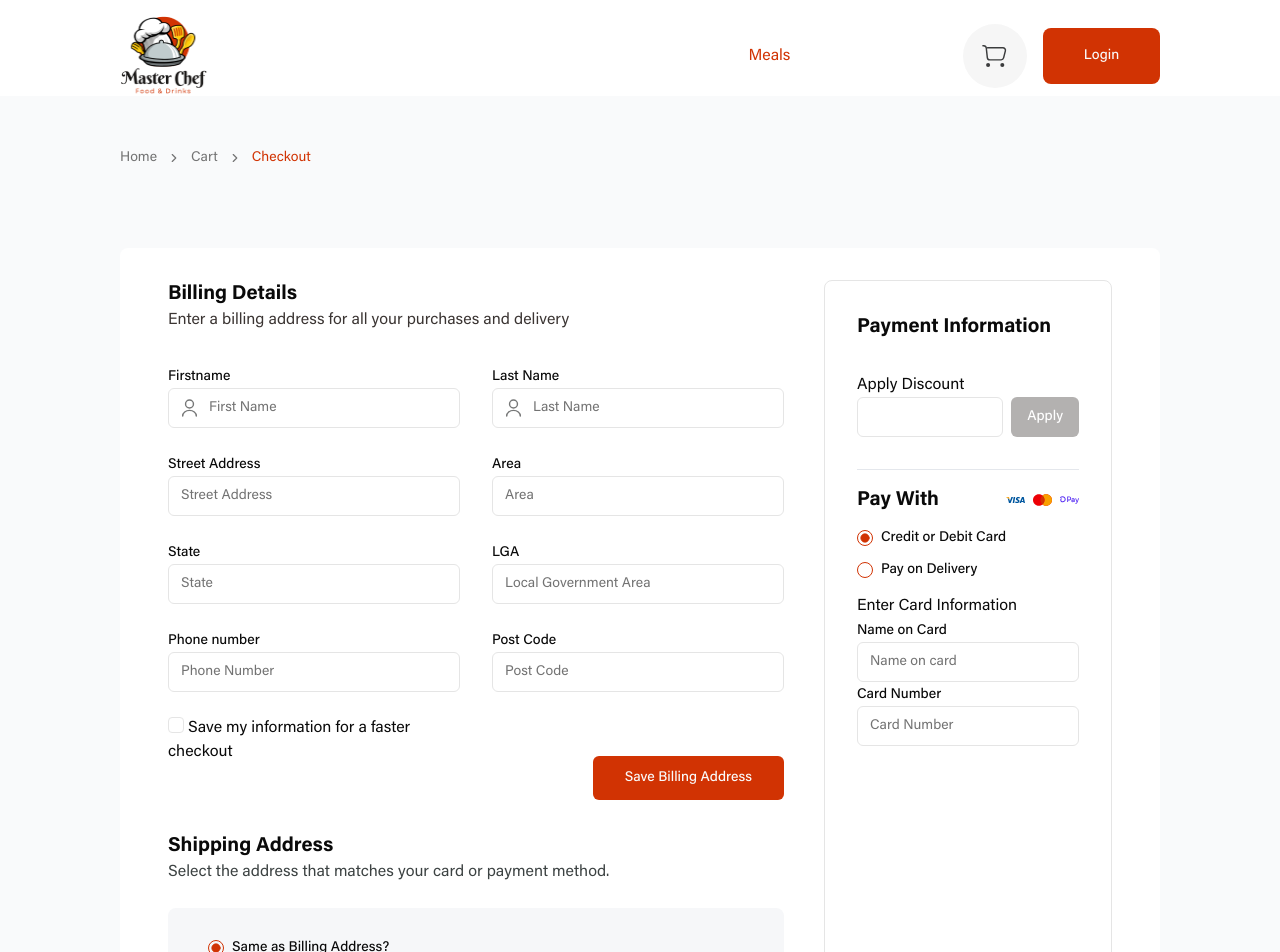
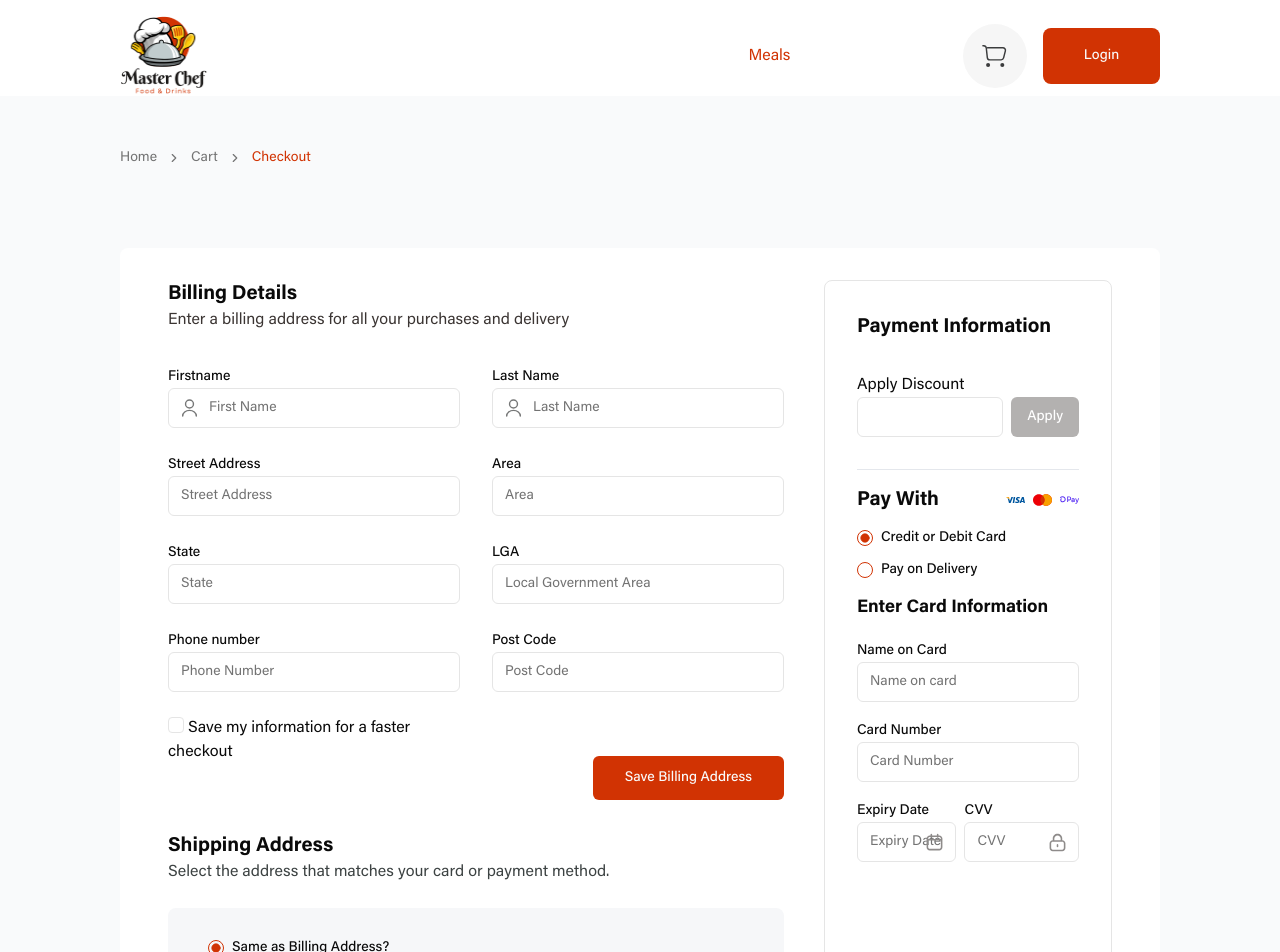
Before and after one commit to it-awonugba/HNG-e-commerce-solution, a Next.js app: page /checkout in a window 1280 px wide. Shown: the top 952 px of the page. Built offline with nearby package versions, Linux system fonts and the light colour scheme.

Commit message:
Completed

```diff
--- a/app/_components/Checkout/PaymentSummary.tsx
+++ b/app/_components/Checkout/PaymentSummary.tsx
@@ -48,8 +48,8 @@ export default function PaymentSummary() {
           </div>
         </RadioGroup>
       </section>
-      <section>
-        <h3>Enter Card Information</h3>
+      <section className="space-y-4">
+        <h3 className="font-bold text-lg">Enter Card Information</h3>
         <div>
           <Label>Name on Card</Label>
           <Input
@@ -64,6 +64,42 @@ export default function PaymentSummary() {
             placeholder="Card Number"
           />
         </div>
+        <section className="flex gap-2">
+          <div>
+            <Label>Expiry Date</Label>
+            <div className="relative">
+              <div className="absolute inset-y-0 right-0 pr-3 flex items-center pointer-events-none">
+                <Image
+                  src="/images/calendar.svg"
+                  width={19}
+                  height={19}
+                  alt="Icon"
+                />
+              </div>
+              <Input
+                className="input-class w-full pr-3 pl-3 py-2 border rounded-md focus:outline-none"
+                placeholder="Expiry Date"
+              />
+            </div>
+          </div>
+          <div>
+            <Label>CVV</Label>
+            <div className="relative">
+              <div className="absolute inset-y-0 right-0 pr-3 flex items-center pointer-events-none">
+                <Image
+                  src="/images/lock.svg"
+                  width={19}
+                  height={19}
+                  alt="Icon"
+                />
+              </div>
+              <Input
+                className="input-class w-full pr-10 pl-3 py-2 border rounded-md focus:outline-none"
+                placeholder="CVV"
+              />
+            </div>
+          </div>
+        </section>
       </section>
     </section>
   );
```
Also changed, not shown: public/images/calendar.svg (added), public/images/lock.svg (added).
